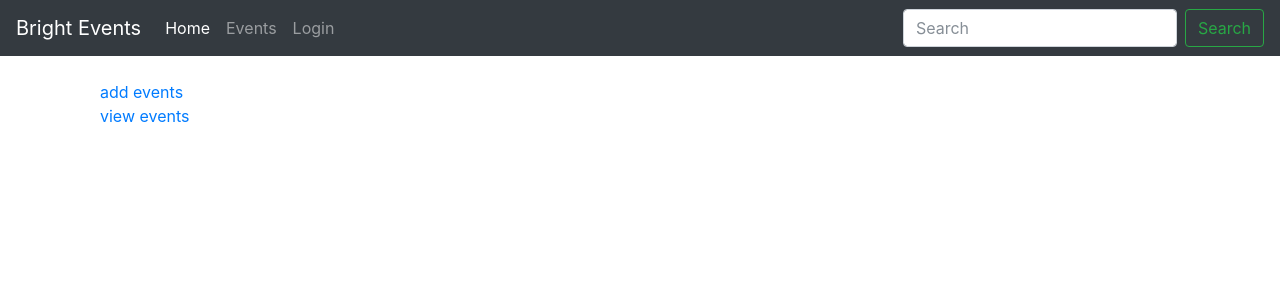
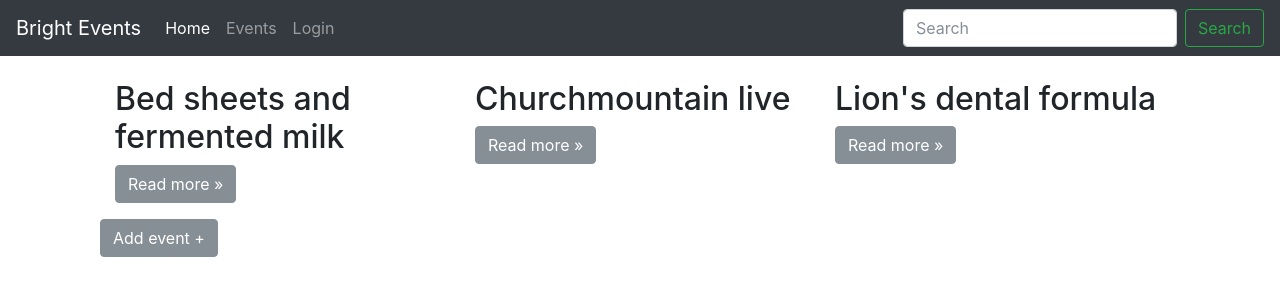
Before and after one commit to Maximuspotato/lewirepo, a plain HTML site: page ui/events.html in a window 1280 px wide. Drawn offline with nearby package versions, Linux system fonts and the light colour scheme.

Commit message:
FEATURE: more features on events

```diff
--- a/ui/events.html
+++ b/ui/events.html
@@ -39,9 +39,24 @@
     <main role="main" class="container">
 
       <div class="container">
-        <a href>add events</a><br>
-		<a href>view events</a>
+        <div class="container">
+        <div class="row">
+          <div class="col-md-4">
+            <h2>Bed sheets and fermented milk</h2>
+            <p><a class="btn btn-secondary" href="#" role="button">Read more &raquo;</a></p>
+          </div>
+          <div class="col-md-4">
+            <h2>Churchmountain live</h2>
+            <p><a class="btn btn-secondary" href="#" role="button">Read more &raquo;</a></p>
+          </div>
+          <div class="col-md-4">
+            <h2>Lion's dental formula</h2>
+            <p><a class="btn btn-secondary" href="#" role="button">Read more &raquo;</a></p>
+          </div>
+        </div>
       </div>
+
+	  <p><a class="btn btn-secondary" href="#" role="button">Add event &#43;</a></p>
 
     </main>
 
```
